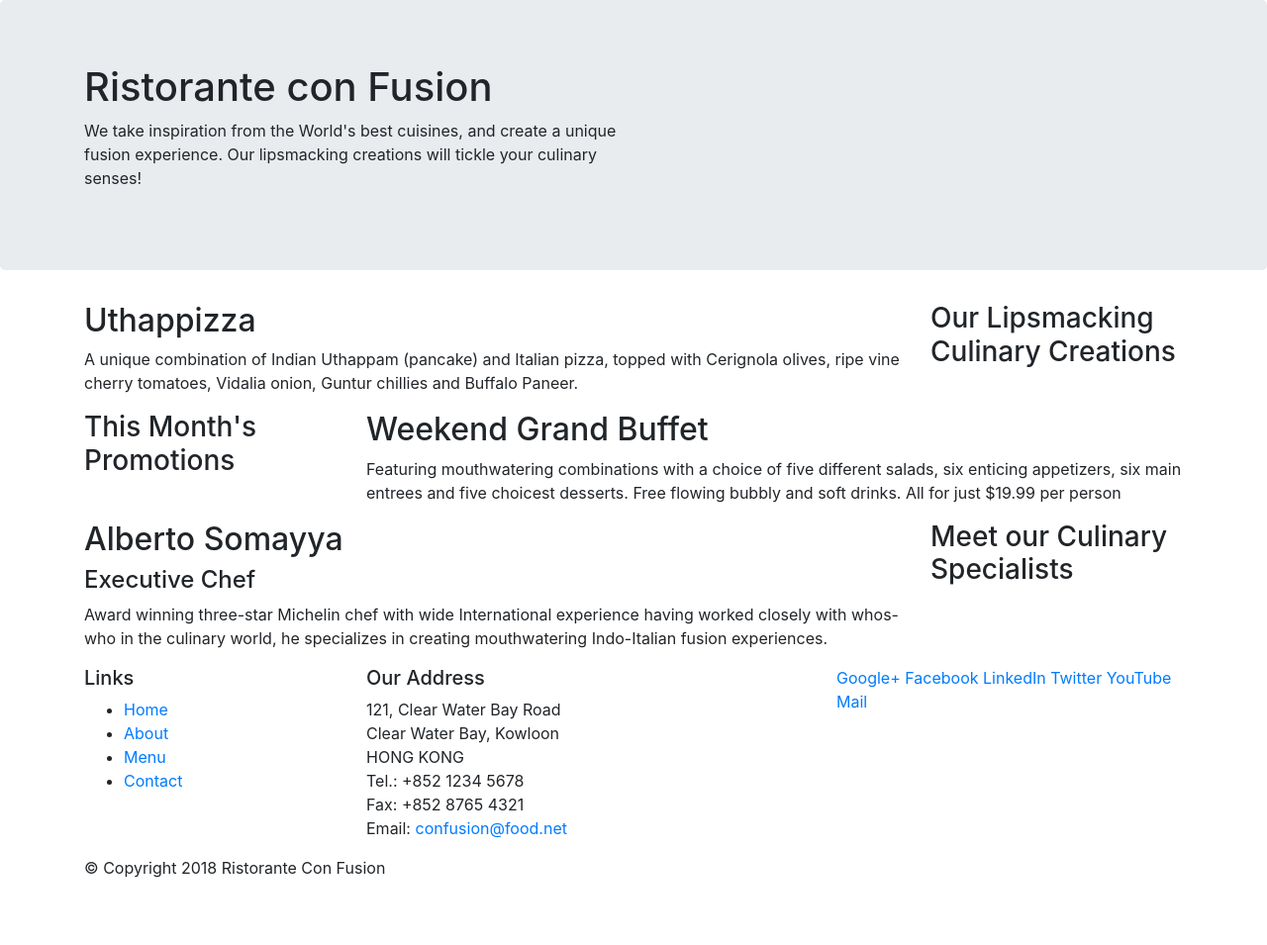
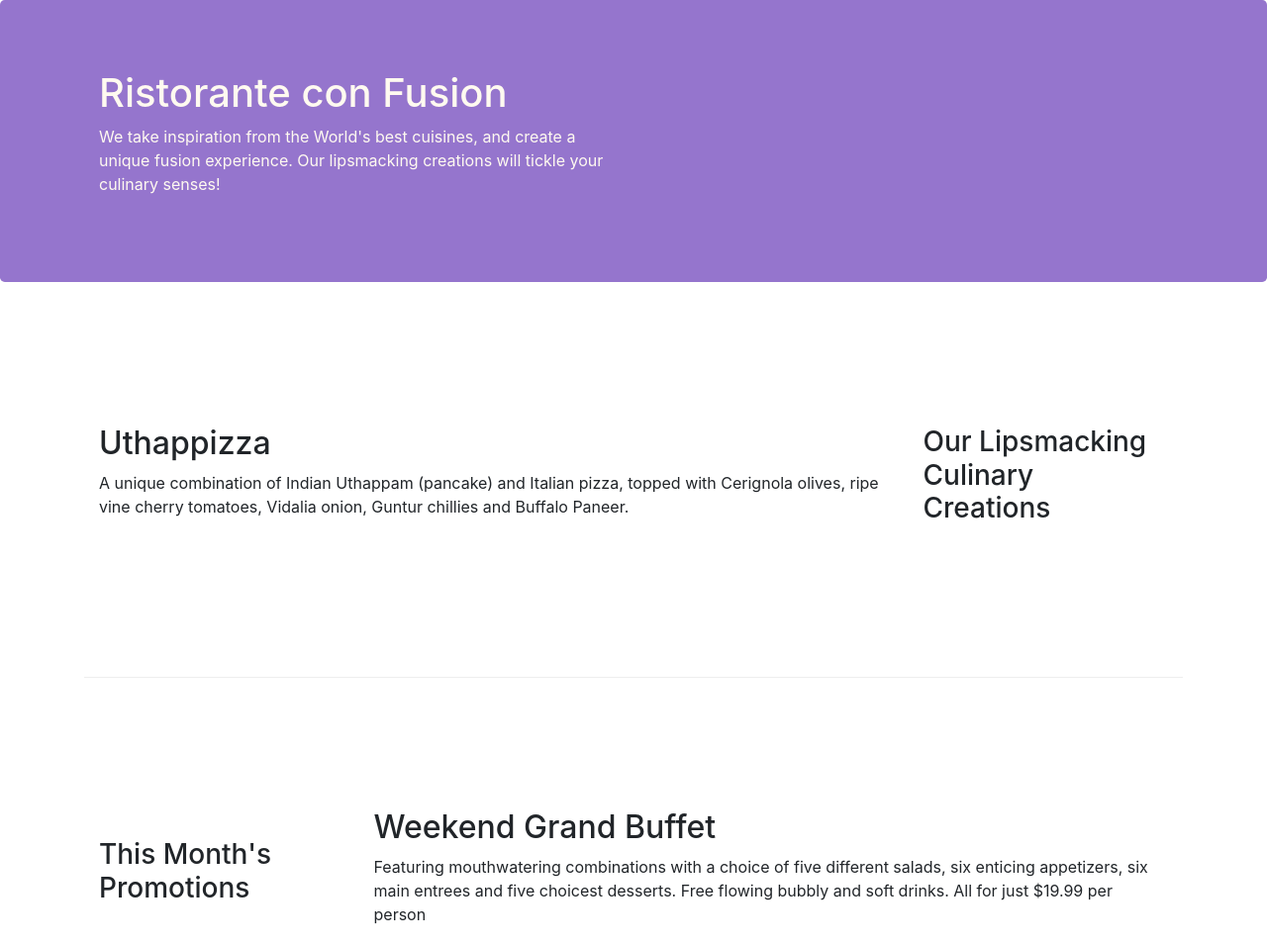
Before and after one commit to atul-dhamija/Restaurant_Website, a website: page index.html in a window 1280 px wide. Shown: the top 955 px of the page at 99% size. Before the commit the page ends 905 px from the top, so only its background shows below. Drawn offline with nearby package versions, Linux system fonts and the light colour scheme.

Commit message:
bootstrap grid

```diff
--- /dev/null
+++ b/css/styles.css
@@ -0,0 +1,31 @@
+.row-header{
+    margin: 0px auto;
+    padding: 0px auto;
+}
+
+.row-content{
+    margin: 0px auto;
+    padding: 50px 0px 50px 0px auto;
+    border-bottom: 1px ridge;
+    min-height: 400px;
+
+}
+
+.footer{
+    background-color: #D1C4E9;
+    margin: 0px auto;
+    padding: 20px 0px 20px 0px;
+}
+
+.jumbotron{
+    background-color: #9575CD;
+    padding: 70px 30px 70px 30px;
+    margin: 0px auto;
+    color: floralwhite;
+}
+
+.address{
+    font-size: 80%;
+    margin: 0px;
+    color: #0f0f0f;
+}
--- a/index.html
+++ b/index.html
@@ -9,6 +9,7 @@
 
     <!-- Bootstrap CSS -->
     <link rel="stylesheet" href="node_modules/bootstrap/dist/css/bootstrap.min.css">
+    <link rel="stylesheet" href="css/styles.css">
     <title>Ristorante Con Fusion</title>
 </head>
 
@@ -16,7 +17,7 @@
 
     <header class="jumbotron">
         <div class="container">
-            <div class="row">
+            <div class="row row-header">
                 <div class="col-12 col-sm-6">
                     <h1>Ristorante con Fusion</h1>
                     <p>We take inspiration from the World's best cuisines, and create a unique fusion experience. Our lipsmacking creations will tickle your culinary senses!</p>
@@ -30,7 +31,7 @@
     </header>
 
     <div class="container">
-        <div class="row">
+        <div class="row row-content align-items-center">
             <div class="col-12 col-sm-4 order-sm-last col-md-3 ">
                 <h3>Our Lipsmacking Culinary Creations</h3>
             </div>
@@ -41,7 +42,7 @@
         </div>
 
 
-        <div class="row">
+        <div class="row row-content align-items-center">
             <div class="col-12 col-sm-4 col-md-3 ">
                 <h3>This Month's Promotions</h3>
             </div>
@@ -51,7 +52,7 @@
             </div>
         </div>
 
-        <div class="row">
+        <div class="row row-content align-items-center">
             <div class="col-12 col-sm-4 order-sm-last col-md-3 ">
                 <h3>Meet our Culinary Specialists</h3>
             </div>
@@ -63,12 +64,12 @@
         </div>
     </div>
 
-    <footer>
+    <footer class="footer">
         <div class="container">
             <div class="row">
                 <div class="col-4 col-sm-3">
                     <h5>Links</h5>
-                    <ul>
+                    <ul class="list-unstyled">
                         <li><a href="#">Home</a></li>
                         <li><a href="#">About</a></li>
                         <li><a href="#">Menu</a></li>
@@ -86,8 +87,8 @@
 		              Email: <a href="mailto:confusion@food.net">confusion@food.net</a>
 		           </address>
                 </div>
-                <div class="col-12 col-sm-4">
-                    <div>
+                <div class="col-12 col-sm-4 align-self-center">
+                    <div class="text-center">
                         <a href="http://google.com/+">Google+</a>
                         <a href="http://www.facebook.com/profile.php?id=">Facebook</a>
                         <a href="http://www.linkedin.com/in/">LinkedIn</a>
@@ -97,7 +98,7 @@
                     </div>
                 </div>
            </div>
-           <div class="row">
+           <div class="row justify-content-center">
                 <div class="col-auto">
                     <p>© Copyright 2018 Ristorante Con Fusion</p>
                 </div>
```
